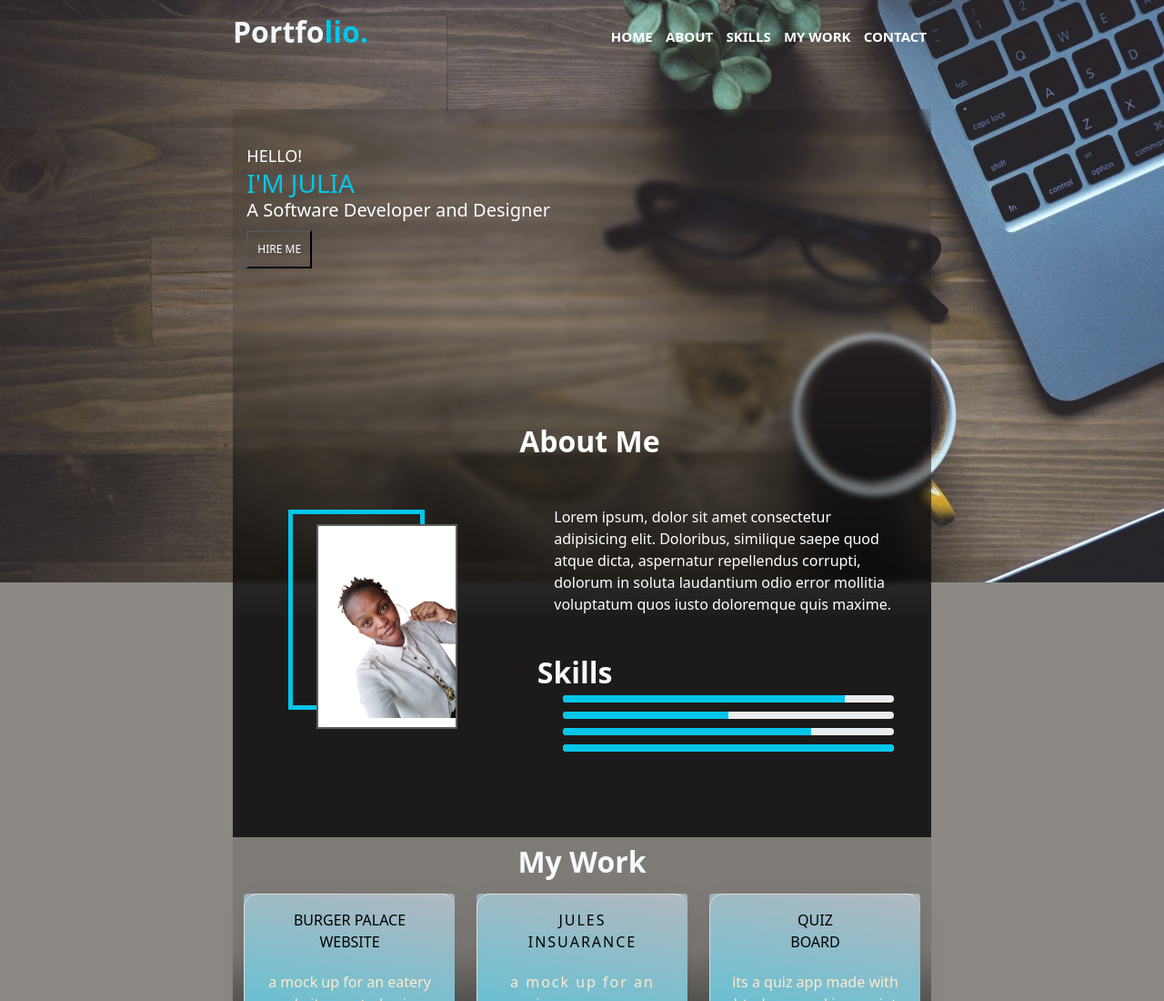
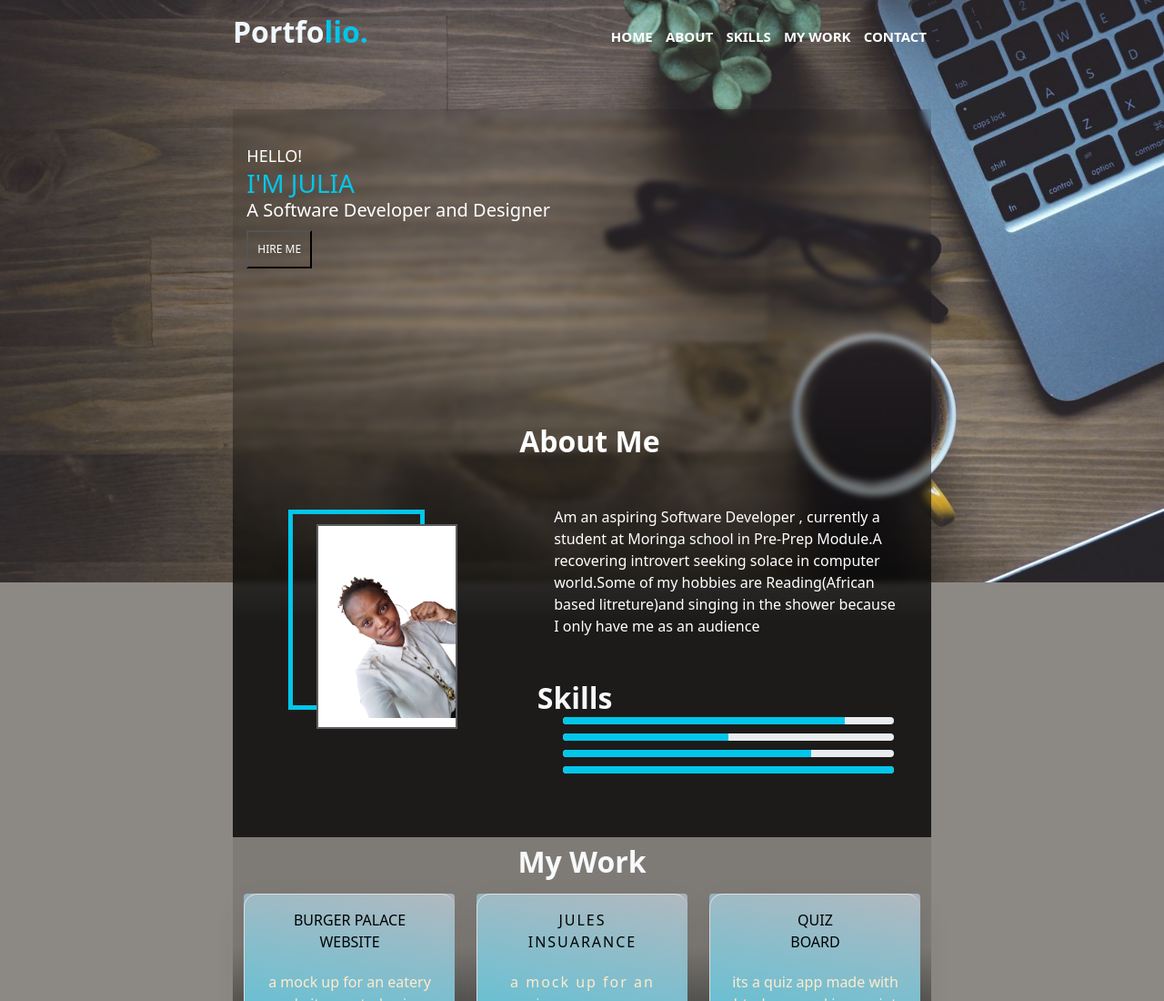
Before and after one commit to juliamwangi123/Porfolio, a plain HTML site: page index.html in a window 1280 px wide. Shown: the top 1100 px of the page at 91% size. Drawn offline with nearby package versions, Linux system fonts and the light colour scheme.

Commit message:
rf:change about me section

```diff
--- a/index.html
+++ b/index.html
@@ -61,9 +61,9 @@
                 </div>
 
                 <div class="right">
-                    <p>Lorem ipsum, dolor sit amet consectetur adipisicing elit. Doloribus, similique saepe quod atque dicta, aspernatur repellendus corrupti, dolorum in soluta laudantium odio error mollitia voluptatum quos iusto doloremque quis maxime.</p>
+                    <p>Am an aspiring Software Developer , currently a student at Moringa school in Pre-Prep Module.A recovering introvert seeking solace in computer world.Some of my hobbies are Reading(African based litreture)and singing in the shower because I only have me as an audience</p>
 
-                          <div id="skills"><h4 class="text-center text-light display-6  fw-bold  " style="font-size: 32px;">Skills</h4>
+                          <div id="skills"><h4 class="text-center text-light display-6  fw-bold  my-5 " style="font-size: 32px;">Skills</h4>
                           </div>
                     <div class="progress md-progress">
                         <div class="progress-bar"  style="width: 85%" aria-valuenow="85" aria-valuemin="0" aria-valuemax="100"></div>
```
